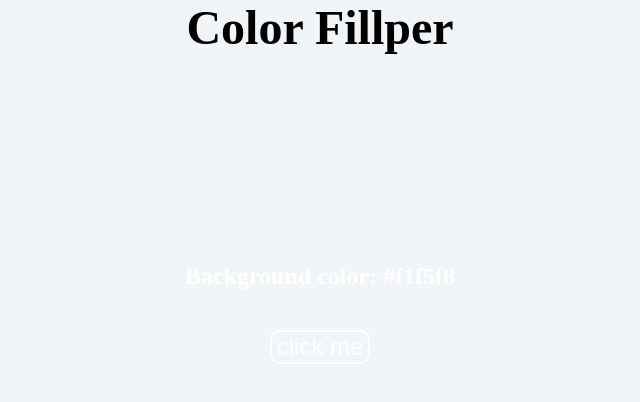
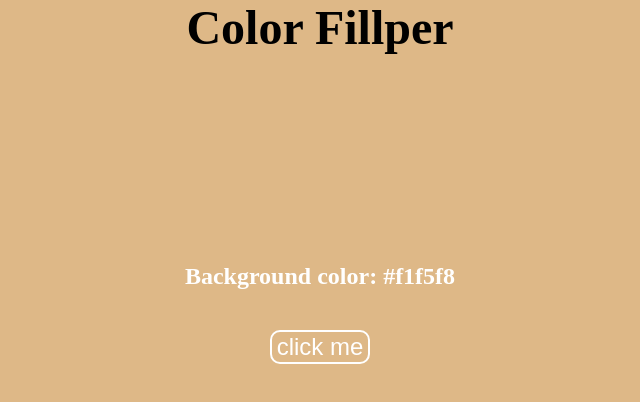
Before and after one commit to Rishabhyadav2702/Color-Fillper, a plain HTML site: page index.html in a window 1280 px wide. Shown: the whole page, without its empty margins (320-960 px from the left). Drawn offline with Linux system fonts and the light colour scheme.

Commit message:
Changed background color

```diff
--- a/main.js
+++ b/main.js
@@ -4,7 +4,7 @@ const color = document.querySelector('.color');
 function getRandomNumber() {
     return Math.floor(Math.random() * hex.length)
 }
-console.log(getRandomNumber())
+
 
 btn.addEventListener("click", function () {
         let hexcolor = '#'
--- a/style.css
+++ b/style.css
@@ -5,7 +5,7 @@
 }
 
 body{
-    background-color: #f1f5f8;
+    background-color:burlywood;
 
 }
 
```
